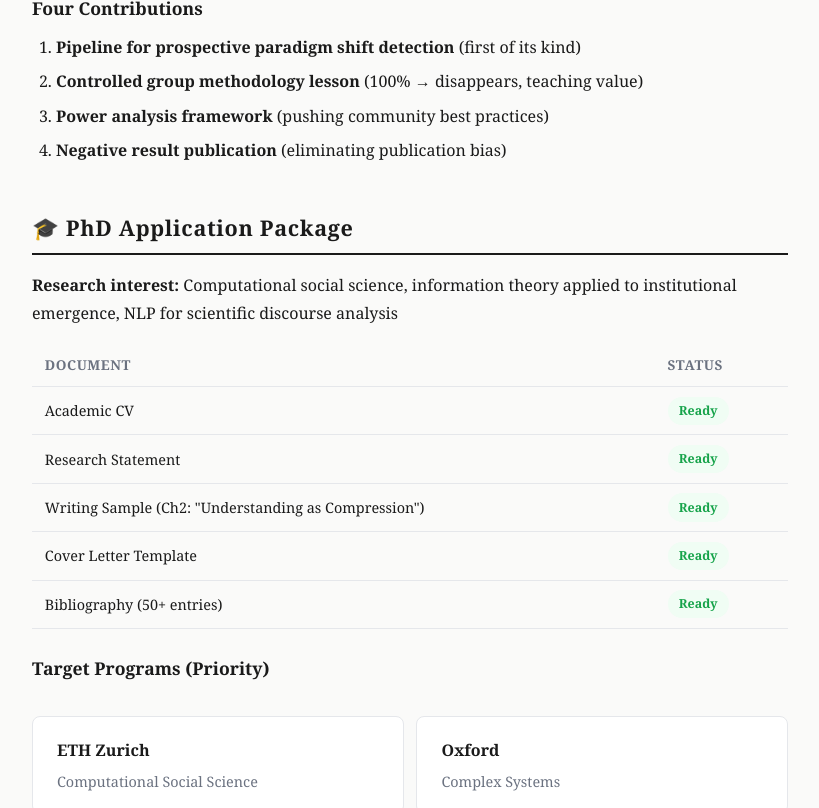
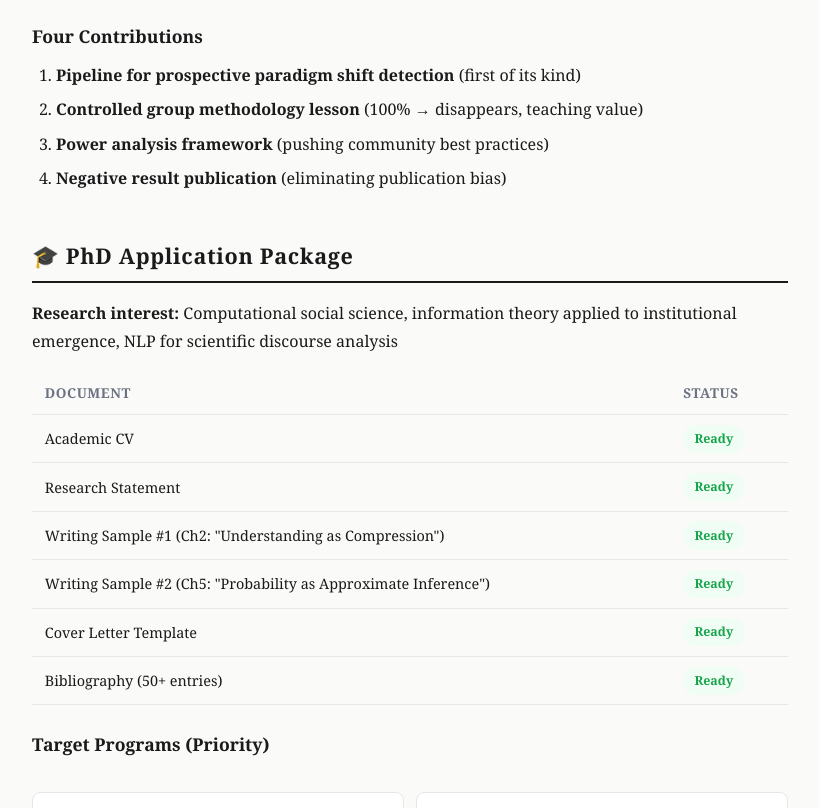
Before and after one commit to dd2003-460/declaim-research, a plain HTML site: page index.html in a window 1280 px wide. Shown: the part 2574-3382 px from the top of the page, without its empty margins (230-1049 px from the left). Drawn offline with Linux system fonts and the light colour scheme.

Commit message:
feat: add Writing Sample #2 (Ch5) + update submission status

```diff
--- a/index.html
+++ b/index.html
@@ -290,7 +290,7 @@
     <!-- Paper -->
     <h2 id="paper">📊 Paper: "Detecting Scientific Paradigm Shifts"</h2>
     <p><em>Detecting Scientific Paradigm Shifts via Automated Topic Changepoint Analysis: Lessons from Rigorous Validation</em></p>
-    <p><strong>Target venues:</strong> ACL FinNLP Workshop → arXiv → EMNLP / AAAI Workshop</p>
+    <p><strong>Target venues:</strong> FinNLP Workshop 2026 (anonymous submission ready) → arXiv (ready to upload) → EMNLP 2026</p>
 
     <h3>Methodology</h3>
     <ol>
@@ -337,7 +337,8 @@
         <tbody>
             <tr><td>Academic CV</td><td><span class="badge badge-complete">Ready</span></td></tr>
             <tr><td>Research Statement</td><td><span class="badge badge-complete">Ready</span></td></tr>
-            <tr><td>Writing Sample (Ch2: "Understanding as Compression")</td><td><span class="badge badge-complete">Ready</span></td></tr>
+            <tr><td>Writing Sample #1 (Ch2: "Understanding as Compression")</td><td><span class="badge badge-complete">Ready</span></td></tr>
+            <tr><td>Writing Sample #2 (Ch5: "Probability as Approximate Inference")</td><td><span class="badge badge-complete">Ready</span></td></tr>
             <tr><td>Cover Letter Template</td><td><span class="badge badge-complete">Ready</span></td></tr>
             <tr><td>Bibliography (50+ entries)</td><td><span class="badge badge-complete">Ready</span></td></tr>
         </tbody>
```
